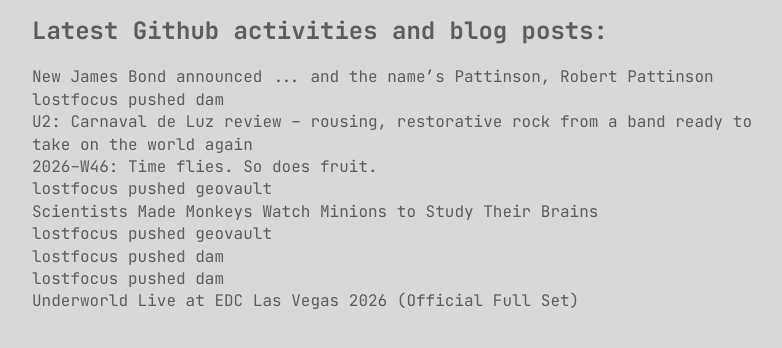
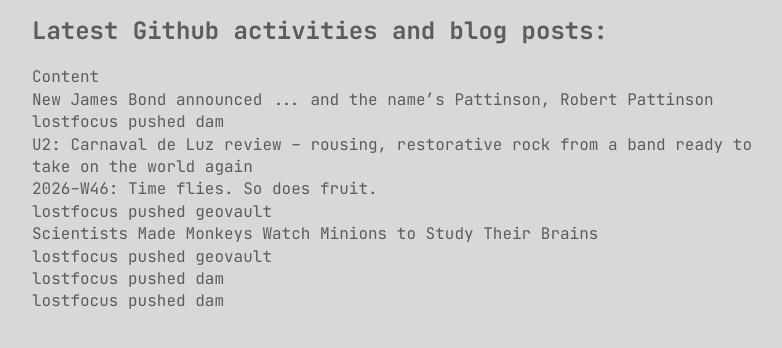
Before and after one commit to lostfocus/lostfocus.github.com, a plain HTML site: page index.html in a window 1280 px wide. Shown: the part 378-726 px from the top of the page, without its empty margins (233-1015 px from the left). Drawn offline with Linux system fonts and the light colour scheme; files whose address does not match are found by name.

Commit message:
Updated with the latest blog posts

```diff
--- a/index.html
+++ b/index.html
@@ -40,7 +40,8 @@
 	<div class="feed">
 		<h2>Latest Github activities and blog posts:</h2>
 		<ul>
-			<!-- POST-LIST:START --><li><a href='https://www.theguardian.com/film/2026/nov/16/new-james-bond-announced-and-the-names-pattinson-robert-pattinson'>New James Bond announced ... and the name’s Pattinson, Robert Pattinson</li>
+			<!-- POST-LIST:START --><li><a href='https://lostfocus.de/2026/11/17/content/'>Content</li>
+<li><a href='https://www.theguardian.com/film/2026/nov/16/new-james-bond-announced-and-the-names-pattinson-robert-pattinson'>New James Bond announced ... and the name’s Pattinson, Robert Pattinson</li>
 <li><a href='https://github.com/lostfocus/dam/compare/bfa640e6f0...2bc33a18b3'>lostfocus pushed dam</li>
 <li><a href='https://www.theguardian.com/music/2026/nov/09/u2-carnaval-de-luz-review'>U2: Carnaval de Luz review – rousing, restorative rock from a band ready to take on the world again</li>
 <li><a href='https://lostfocus.de/2026/11/15/2026-w46-time-flies-so-does-fruit/'>2026-W46: Time flies. So does fruit.</li>
@@ -49,7 +50,6 @@
 <li><a href='https://github.com/lostfocus/geovault/compare/b8223a0223...00924f8e8c'>lostfocus pushed geovault</li>
 <li><a href='https://github.com/lostfocus/dam/compare/738b5c69ae...77c60a7a81'>lostfocus pushed dam</li>
 <li><a href='https://github.com/lostfocus/dam/compare/f872721aa4...738b5c69ae'>lostfocus pushed dam</li>
-<li><a href='https://www.youtube.com/watch?v=4wzyC3J6-NU'>Underworld Live at EDC Las Vegas 2026 &lpar;Official Full Set&rpar;</li>
 <!-- POST-LIST:END -->
 		</ul>
 	</div>
```
